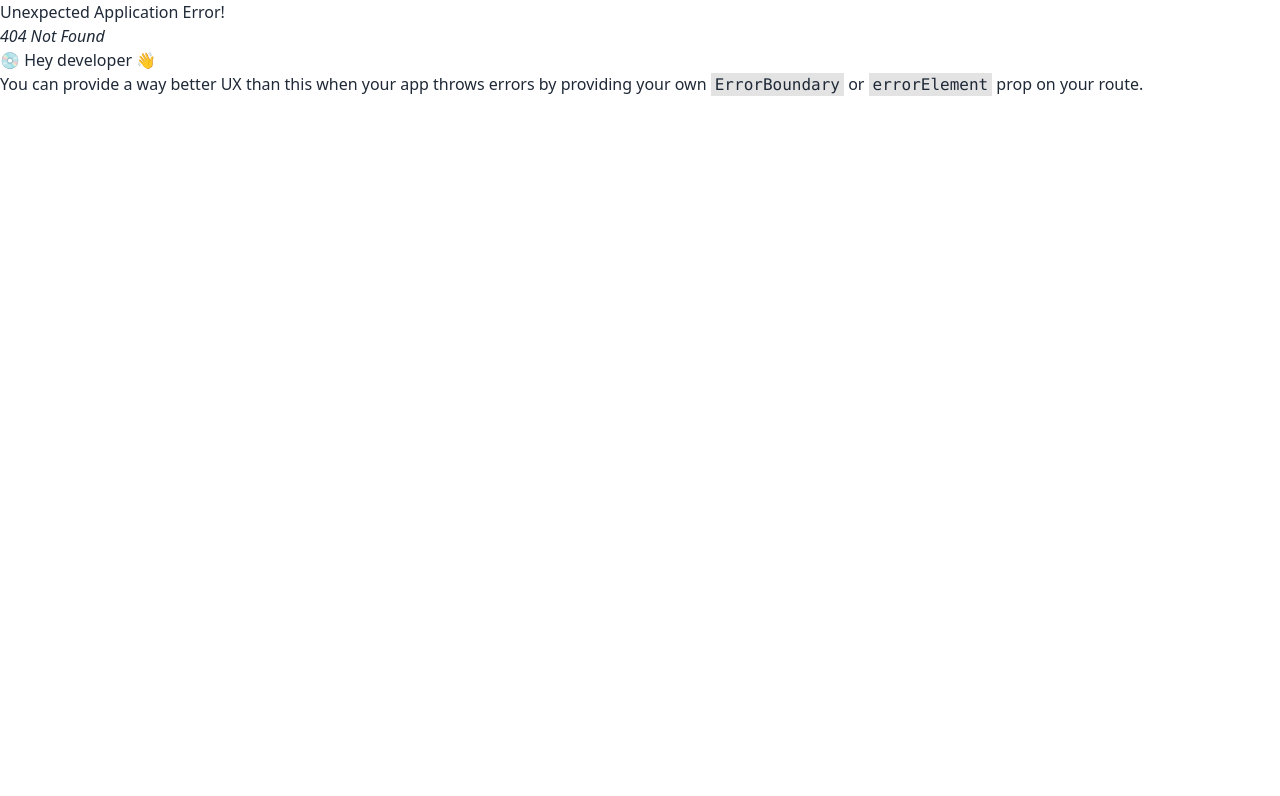
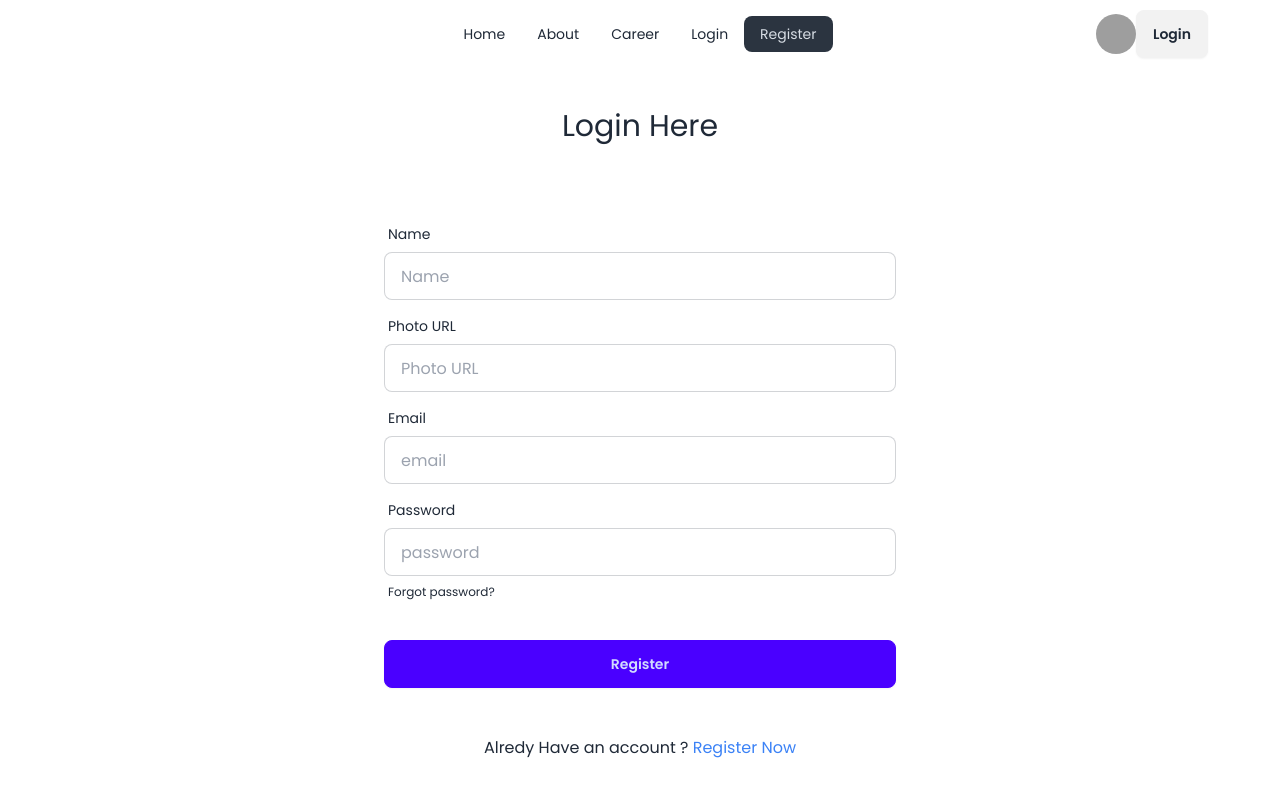
Before and after one commit to mehedifiz/Dragon-News, a React (Vite) app: page /register in a window 1280 px wide. Before the commit this address had no page. Shown: the top 796 px of the page. Built offline with nearby package versions, Linux system fonts and the light colour scheme; grey boxes are pictures that could not be loaded.

Commit message:
setup register page and login page access from data

```diff
--- /dev/null
+++ b/src/Pages/Login/Login.jsx
@@ -0,0 +1,50 @@
+import { Link } from "react-router-dom";
+import Nav from "../Shared/Nav";
+
+
+const Login = () => {
+
+    const handlelogin =e =>{
+        e.preventDefault()
+        console.log(e.currentTarget)
+        const form = new FormData(e.currentTarget)
+
+
+        console.log(form.get('email') )
+    }
+    return (
+        <div>
+            <Nav></Nav>
+
+
+      <div >
+        <h2 className="text-3xl my-10 text-center ">Login Here</h2>
+          <form onSubmit={handlelogin} className="card-body lg:w-1/2 md:w-3/4 mx-auto">
+            <div className="form-control">
+              <label className="label">
+                <span className="label-text">Email</span>
+              </label>
+              <input type="email" name="email" placeholder="email" className="input input-bordered" required />
+            </div>
+            <div className="form-control">
+              <label className="label">
+                <span className="label-text">Password</span>
+              </label>
+              <input type="password" placeholder="password" className="input input-bordered" name="password" required />
+              <label className="label">
+                <a href="#" className="label-text-alt link link-hover">Forgot password?</a>
+              </label>
+            </div>
+            <div className="form-control mt-6">
+              <button className="btn btn-primary">Login</button>
+            </div>
+          </form>
+          <p className="text-center  mt-4 ">Don't Have an account ? <Link className="text-blue-500 " to='/register'>Resgister Now</Link></p>
+      </div>
+    </div>
+
+
+    );
+};
+
+export default Login;
--- /dev/null
+++ b/src/Pages/Register/Register.jsx
@@ -0,0 +1,59 @@
+import { Link } from "react-router-dom";
+import Nav from "../Shared/Nav";
+
+const Register = () => {
+
+    const handleRegister =e =>{
+        e.preventDefault()
+        console.log(e.currentTarget)
+        const form = new FormData(e.currentTarget)
+
+
+        console.log(form.get('email') )
+    }
+    return (
+        <div>
+            <Nav></Nav>
+
+
+      <div >
+        <h2 className="text-3xl my-10 text-center ">Login Here</h2>
+          <form onSubmit={handleRegister} className="card-body lg:w-1/2 md:w-3/4 mx-auto">
+            <div className="form-control">
+              <label className="label">
+                <span className="label-text">Name</span>
+              </label>
+              <input type="text" name="name" placeholder="Name" className="input input-bordered" required />
+            </div>
+            <div className="form-control">
+              <label className="label">
+                <span className="label-text">Photo URL</span>
+              </label>
+              <input type="texr" name="photo" placeholder="Photo URL" className="input input-bordered" required />
+            </div>
+            <div className="form-control">
+              <label className="label">
+                <span className="label-text">Email</span>
+              </label>
+              <input type="email" name="email" placeholder="email" className="input input-bordered" required />
+            </div>
+            <div className="form-control">
+              <label className="label">
+                <span className="label-text">Password</span>
+              </label>
+              <input type="password" placeholder="password" className="input input-bordered" name="password" required />
+              <label className="label">
+                <a href="#" className="label-text-alt link link-hover">Forgot password?</a>
+              </label>
+            </div>
+            <div className="form-control mt-6">
+              <button className="btn btn-primary">Register</button>
+            </div>
+          </form>
+          <p className="text-center  mt-4 ">Alredy Have an account ? <Link className="text-blue-500 " to='/login'>Register Now</Link></p>
+      </div>
+    </div>
+    );
+};
+
+export default Register;
--- a/src/Pages/Shared/Nav.jsx
+++ b/src/Pages/Shared/Nav.jsx
@@ -8,6 +8,8 @@
       <li><NavLink to='/'>Home</NavLink></li>
       <li><NavLink to='/about'>About</NavLink></li>
       <li><NavLink to='/career'>Career</NavLink></li>
+      <li><NavLink to='/login'>Login</NavLink></li>
+      <li><NavLink to='/register'>Register</NavLink></li>
 
     </>
     return (
@@ -37,7 +39,7 @@
     <img src={userDefaultProfile}/>
   </div>
 </div>
-   <Link>
+   <Link to='login'>
    <button className="btn">Login</button></Link>
   </div>
 </div>
```
Also changed, not shown: src/Routes/Route.jsx (+11 -1 lines).
